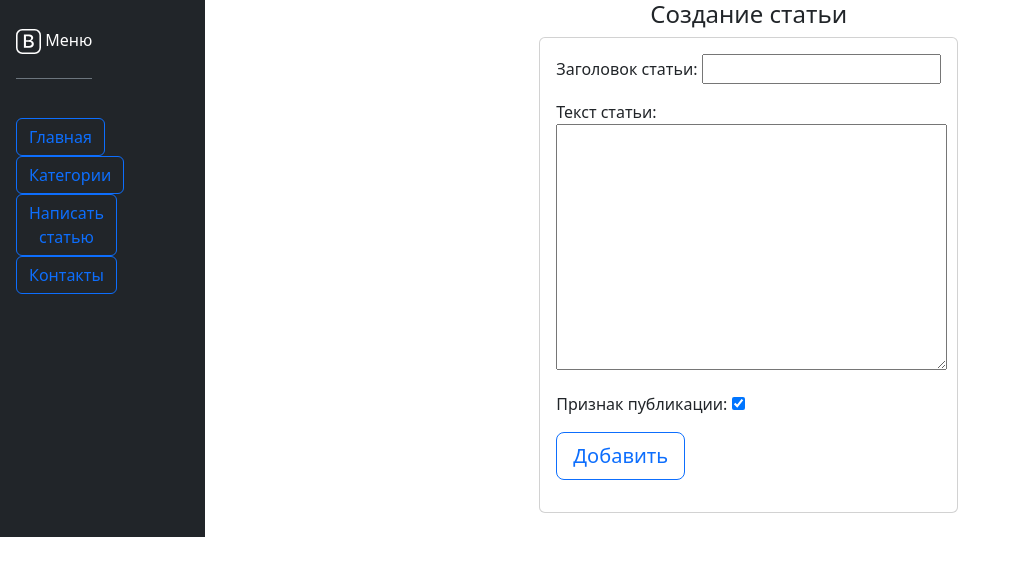
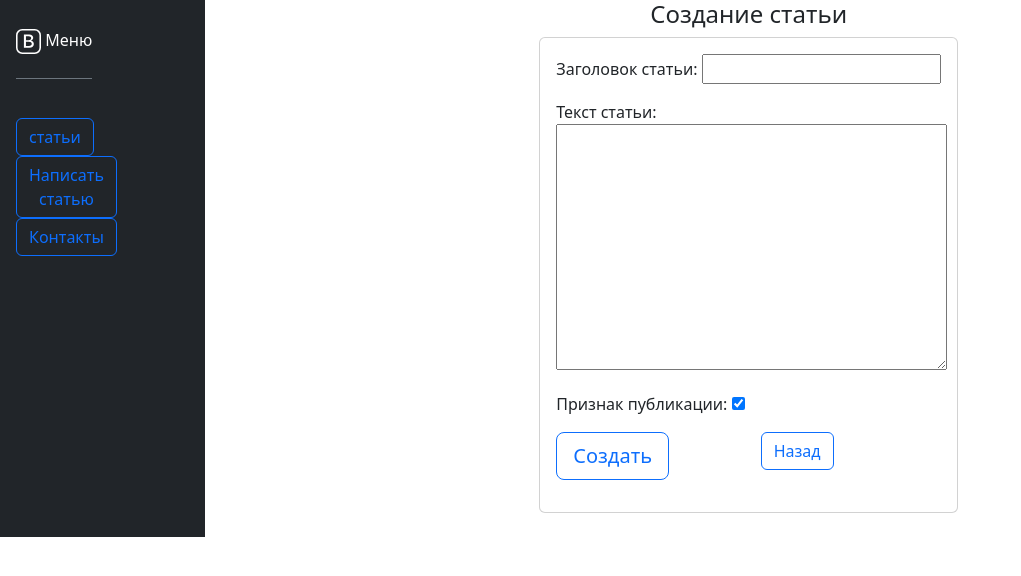
Before and after one commit to Alex-Winterfish/Home_Work_23, a Django app: page /blog/post_create/ in a window 1280 px wide. Shown: the top 576 px of the page, without its empty margins (0-1021 px from the left). Run offline with Django 5.2, Linux system fonts and the light colour scheme; some libraries are stand-ins or nearby versions.

Commit message:
коммит перед сдачей

```diff
--- a/blog/templates/blog/blogpost_detail.html
+++ b/blog/templates/blog/blogpost_detail.html
@@ -15,5 +15,9 @@
      <h6>{{ object.content }}</h6>
 </div>
 
+  <div class="d-grid col-12 mx-auto"><a href="/blog/posts_list/">
+              <button class="btn btn-outline-primary" type="button">Назад</button></a>
+            </div>
+
   </div>
 {% endblock %}
--- a/blog/templates/blog/blogpost_form.html
+++ b/blog/templates/blog/blogpost_form.html
@@ -18,9 +18,24 @@
                         {% csrf_token %}
                         <div class="mb-3">
                         {{ form.as_p }}
-                        <button type="submit" class="btn btn-lg btn-block btn-outline-primary">Добавить</button>
+<div class="row">
+    <div class="col-6">
+                        <button type="submit" class="btn btn-lg btn-block btn-outline-primary">
+                            {% if object %}
+                            Сохранить
+                            {% else %}
+                            Создать
+                            {% endif %}
+                            </button>
                         </div>
+    <div class="col-6">
 
+                        <div class="d-grid col-12 mx-auto"><a href="/blog/posts_list/">
+              <button class="btn btn-outline-primary" type="button">Назад</button></a>
+            </div>
+    </div>
+                        </div>
+                        </div>
                     </form>
                 </div>
             </div>
--- a/blog/templates/blog/blogpost_list.html
+++ b/blog/templates/blog/blogpost_list.html
@@ -22,7 +22,7 @@
     <div class="btn-group" role="group">
     <a href="{% url 'blog:post_detail' post.pk %}" class="btn btn-primary">Читать</a>
     <a href="{% url 'blog:post_update' post.pk %}" class="btn btn-primary">Редактировать</a>
-    <a href="#" class="btn btn-primary">Удалить</a>
+    <a href="{% url 'blog:post_delete' post.pk %}" class="btn btn-primary">Удалить</a>
     </div>
         </div>
     <div class="col-4">
--- a/blog/templates/blog/menu.html
+++ b/blog/templates/blog/menu.html
@@ -12,10 +12,7 @@
             </p></h6>
             <div class="h4 pb-2 mb-4 border-bottom border-secondary"></div>
             <div class="d-grid col-12 mx-auto"><a href="/blog/posts_list/">
-              <button class="btn btn-outline-primary" type="button">Главная</button></a>
-            </div>
-            <div class="d-grid col-12 mx-auto"><a href="#">
-              <button class="btn btn-outline-primary" type="button">Категории</button></a>
+              <button class="btn btn-outline-primary" type="button">статьи</button></a>
             </div>
             <div class="d-grid col-12 mx-auto"><a href="/blog/post_create/">
               <button class="btn btn-outline-primary" type="button">Написать статью</button></a>
--- a/blog/urls.py
+++ b/blog/urls.py
@@ -1,6 +1,6 @@
 from django.urls import path
 from blog.apps import BlogConfig
-from .views import PostUpdateView, PostListView, PostDetailView, PostCreateView, ContactView
+from .views import PostUpdateView, PostListView, PostDetailView, PostCreateView, ContactView, PostDeleteView
 
 app_name = BlogConfig.name
 
@@ -9,5 +9,6 @@ urlpatterns = [
     path("post_detail/<int:pk>/", PostDetailView.as_view(), name="post_detail"),
     path("blog_contacts/", ContactView.as_view(template_name='blog/contacts.html'), name="blog_contacts"),
     path("post_create/", PostCreateView.as_view(), name="post_create"),
-    path("post_update/<int:pk>/", PostUpdateView.as_view(), name="post_update")
+    path("post_update/<int:pk>/", PostUpdateView.as_view(), name="post_update"),
+    path("post_delete/<int:pk>/", PostDeleteView.as_view(), name="post_delete")
 ]
--- a/blog/views.py
+++ b/blog/views.py
@@ -1,6 +1,6 @@
 from django.shortcuts import render
-from django.urls import reverse_lazy
-from django.views.generic import DetailView, ListView, CreateView, TemplateView, UpdateView
+from django.urls import reverse_lazy, reverse
+from django.views.generic import DetailView, ListView, CreateView, TemplateView, UpdateView, DeleteView
 from .models import BlogPost
 
 class PostListView(ListView):
@@ -28,6 +28,10 @@ class ContactView(TemplateView):
 
 class PostUpdateView(UpdateView):
     model = BlogPost
-    template_name = 'blog/blogpost_update_form.html'
     fields = ['title', 'content', 'publish_attribute']
-    success_url = reverse_lazy('blog:post_detail')
+    def get_success_url(self):
+        return reverse_lazy('blog:post_detail', kwargs={'pk': self.object.pk})
+
+class PostDeleteView(DeleteView):
+    model = BlogPost
+    success_url = reverse_lazy('blog:posts')
--- a/catalog/views.py
+++ b/catalog/views.py
@@ -16,4 +16,4 @@ class ProductCreateView(CreateView):
 
 
 class ContactView(TemplateView):
-    success_url = reverse_lazy('catalog:contacts')
+    success_url = reverse_lazy('blog:blog_contacts')
```
Also changed, not shown: blog/templates/blog/blogpost_confirm_delete.html (added, +18 -0 lines), blog/templates/blog/blogpost_update_form.html (deleted, +0 -31 lines).
